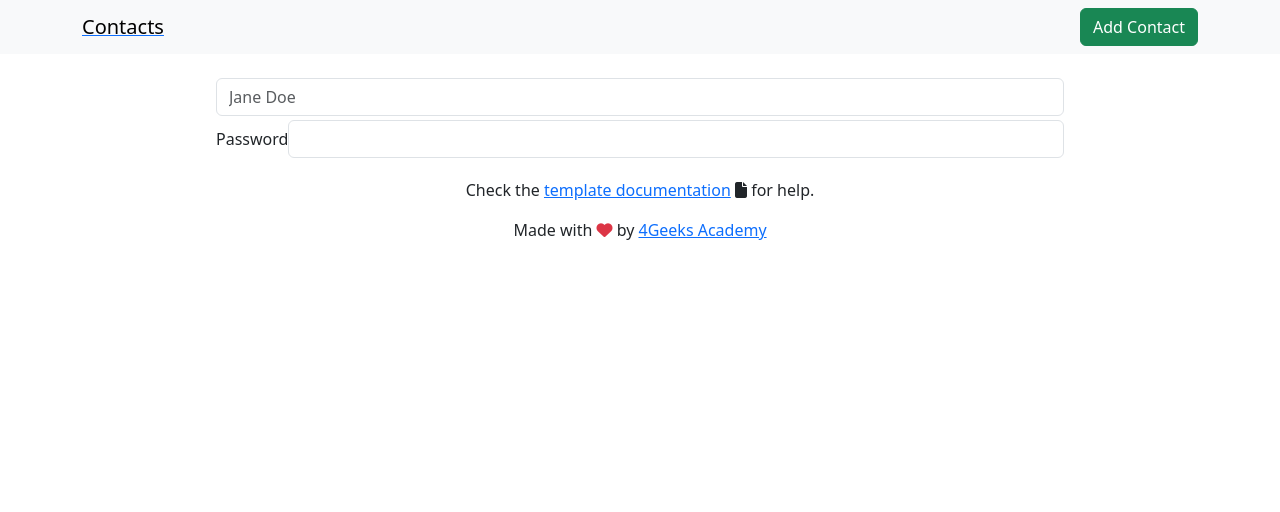
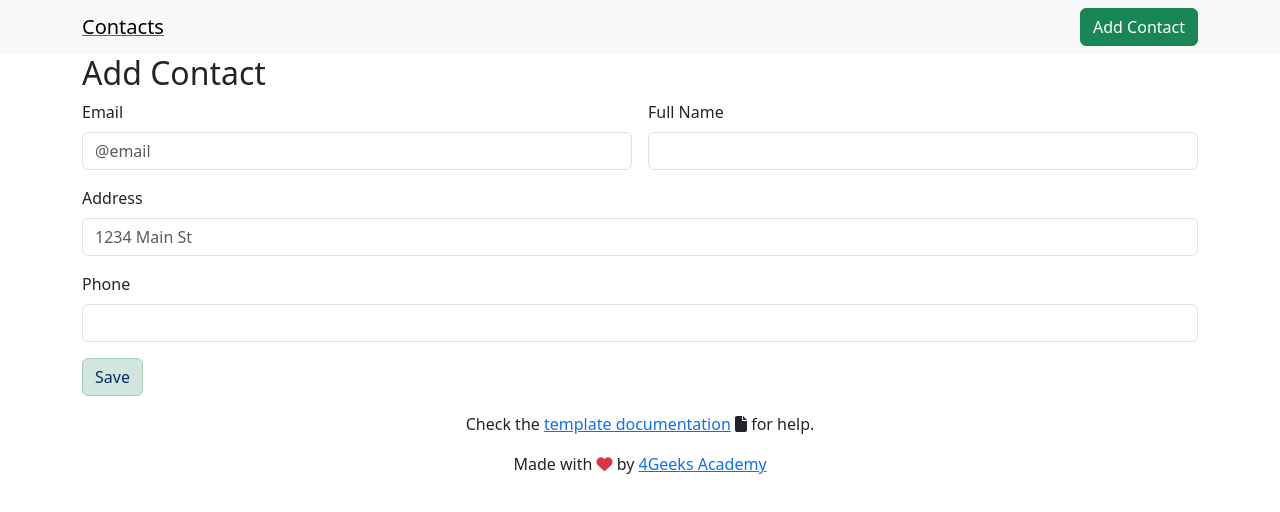
Before and after one commit to 4GeeksAcademy/bryanN-contact-list-react-context, a React (Vite) app: page /add_contact in a window 1280 px wide. Shown: the top 512 px of the page. Built offline with nearby package versions, Linux system fonts and the light colour scheme.

Commit message:
successfuly created add contacts, still missing edit, delete

```diff
--- a/src/pages/AddContact.jsx
+++ b/src/pages/AddContact.jsx
@@ -1,23 +1,133 @@
-import { useState, Link } from "react";
+import React, { useState } from "react";
+import useGlobalReducer from "../hooks/useGlobalReducer";
+import { useNavigate } from "react-router-dom";
 
 const AddContact = () => {
+  const { dispatch } = useGlobalReducer();
+  const navigate = useNavigate();
+
+  const [data, setData] = useState({
+    name: "",
+    email: "",
+    phone: "",
+    address: "",
+  });
+
+  const formChange = (e) => {
+    setData({ ...data, [e.target.name]: e.target.value });
+  };
+
+  const forSubmit = async (e) => {
+    e.preventDefault();
+
+    if (!data.email || !data.name || !data.phone || !data.address) {
+      alert("All fields are required");
+      return;
+    }
+
+    try {
+      const response = await fetch(
+        "https://playground.4geeks.com/contact/agendas/bruyi/contacts",
+        {
+          method: "POST",
+          headers: { "Content-Type": "application/json" },
+          body: JSON.stringify({ ...data, agenda_slug: "bruyi" }),
+        }
+      );
+
+      if (!response.ok) {
+        throw new Error(`Failed to create contact (status ${response.status})`);
+      }
+
+      const newContact = await response.json();
+      console.log("✅ Contact created:", newContact);
+
+      dispatch({
+        type: "add_contact",
+        payload: newContact,
+      });
+
+      alert("Contact created successfully ✅");
+      navigate("/"); // Go back home
+    } catch (error) {
+      console.error("💥 Error creating contact:", error);
+      alert("There was a problem creating the contact.");
+    }
+  };
+
   return (
-        <form className="row gy-2 gx-3 align-items-center  mt-4">
-            <div className="col-8 m-auto mb-1">
-                <label className="visually-hidden" htmlFor="autoSizingInput">Name</label>
-                <input type="text" className="form-control" id="autoSizingInput" placeholder="Jane Doe" />
+    <div className="container">
+      <h2>Add Contact</h2>
+      <form className="row g-3" onSubmit={forSubmit}>
+        <div className="col-md-6">
+          <label htmlFor="inputEmail" className="form-label">
+            Email
+          </label>
+          <input
+            type="email"
+            className="form-control"
+            id="inputEmail"
+            placeholder="@email"
+            value={data.email}
+            onChange={formChange}
+            name="email"
+          />
         </div>
-            <div className="col-8 m-auto mb-1">
-                <div className="row g-3 align-items-center">
-                    <div className="col-1">
-                        <label htmlFor="inputPassword6" className="col-form-label">Password</label>
+
+        <div className="col-md-6">
+          <label htmlFor="inputName" className="form-label">
+            Full Name
+          </label>
+          <input
+            type="text"
+            className="form-control"
+            id="inputName"
+            value={data.name}
+            onChange={formChange}
+            name="name"
+          />
         </div>
-                    <div className="col-11">
-                        <input type="password" id="inputPassword6" className="form-control" aria-describedby="passwordHelpInline"/>
+
+        <div className="col-12">
+          <label htmlFor="inputAddress" className="form-label">
+            Address
+          </label>
+          <input
+            type="text"
+            className="form-control"
+            id="inputAddress"
+            placeholder="1234 Main St"
+            value={data.address}
+            onChange={formChange}
+            name="address"
+          />
         </div>
+
+        <div className="col-12">
+          <label htmlFor="inputPhone" className="form-label">
+            Phone
+          </label>
+          <input
+            type="text"
+            className="form-control"
+            id="inputPhone"
+            value={data.phone}
+            onChange={formChange}
+            name="phone"
+          />
         </div>
+
+        <div className="col-12">
+          <button
+            type="submit"
+            className="btn text-primary-emphasis bg-success-subtle border border-success-subtle"
+          >
+            Save
+          </button>
         </div>
       </form>
-    )
-}
+    </div>
+  );
+};
+
 export default AddContact;
--- a/src/pages/Home.jsx
+++ b/src/pages/Home.jsx
@@ -1,41 +1,61 @@
 import useGlobalReducer from "../hooks/useGlobalReducer.jsx";
-import { useEffect, useState } from "react";
-import { Link } from "react-router-dom"
+import { useEffect } from "react";
 import ContactCard from "../components/ContactCard.jsx";
 
 export const Home = () => {
-
-	const { store, dispatch } = useGlobalReducer()
-	const contacts = store.contacts || []
-
+  const { store, dispatch } = useGlobalReducer();
+  const contacts = store.contacts || [];
 
   const getContacts = async () => {
     try {
-			const response = await fetch(`https://playground.4geeks.com/contact/agendas/bruyi/contacts`)
-			const data = await response.json()
+      const checkResponse = await fetch("https://playground.4geeks.com/contact/agendas/bruyi");
+
+      if (checkResponse.status === 404) {
+        console.log("Agenda not found. Creating one...");
+
+        const createResponse = await fetch("https://playground.4geeks.com/contact/agendas/bruyi", {
+          method: "POST",
+          headers: { "Content-Type": "application/json" }
+        });
+
+        if (!createResponse.ok) {
+          throw new Error(`Failed to create agenda (status ${createResponse.status})`);
+        }
+
+        console.log("Agenda created successfully");
+      }
+
+      const contactResponse = await fetch("https://playground.4geeks.com/contact/agendas/bruyi/contacts");
+      if (!contactResponse.ok) {
+        throw new Error(`Failed to fetch contacts (status ${contactResponse.status})`);
+      }
+
+      const data = await contactResponse.json();
+      console.log(`${data.contacts?.length || 0} contacts loaded successfully`);
 
       dispatch({
-				type: 'get_contacts',
-				payload: data.contacts
-			})
+        type: "get_contacts",
+        payload: data.contacts || []
+      });
 
     } catch (error) {
-			console.error('There was an error getting the contacts', error);
+      console.error("Error fetching contacts:", error);
     }
-	}
+  };
 
   useEffect(() => {
-		getContacts()
-	}, [])
+    getContacts();
+  }, []);
 
   return (
     <div className="text-center mt-5">
-			{contacts.map((item) => (
-				<ContactCard
-					key={item.id}
-					information={item}
-				/>
-			))}
+      {contacts.length === 0 ? (
+        <p>No contacts yet.</p>
+      ) : (
+        contacts.map((item) => (
+          <ContactCard key={item.id} information={item} />
+        ))
+      )}
     </div>
   );
 };
--- a/src/store.js
+++ b/src/store.js
@@ -9,7 +9,11 @@ export default function storeReducer(store, action = {}) {
     case 'get_contacts':
       return {
         ...store, contacts: action.payload
-      }
+      };
+    case 'add_contact':
+      return {
+        ...store, contacts: [...store.contacts, action.payload]
+      };
 
     default:
       throw Error('Unknown action.');
```
Lines whose indentation alone changed are shown as unchanged.
